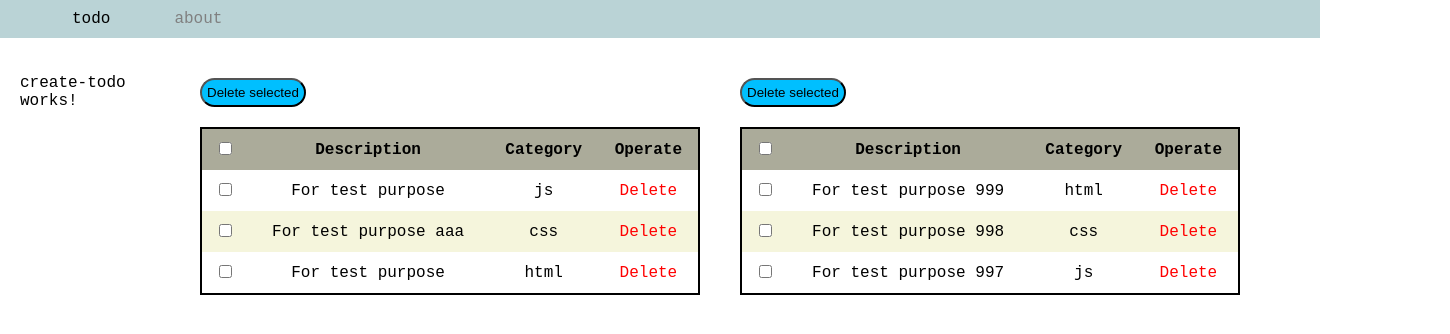
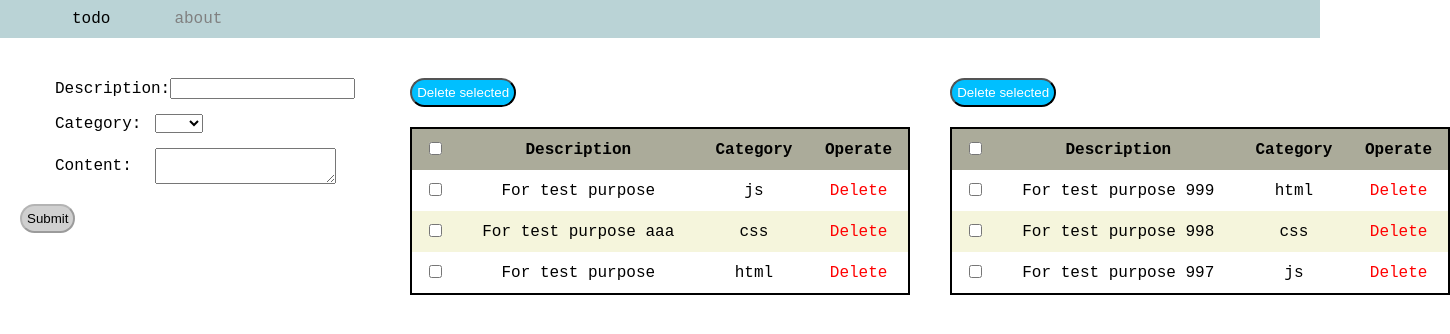
Before and after one commit to liaoshanggang/blog-girl, an Angular app: page /todo in a window 1280 px wide. Shown: the top 334 px of the page, 1450 px wide, since content can reach past the window. Built offline with nearby package versions, Linux system fonts and the light colour scheme.

Commit message:
feat:create todo

```diff
--- a/src/app/app.module.ts
+++ b/src/app/app.module.ts
@@ -10,7 +10,7 @@
 import { AppRoutingModule } from './app.routing.module';
 import { CreateTodoComponent } from './create-todo/create-todo.component';
 import { TodoListComponent } from './todo-list/todo-list.component';
-import { FormsModule} from '@angular/forms';
+import { FormsModule, ReactiveFormsModule } from '@angular/forms';
 import { DetailComponent } from './detail/detail.component';
 import {TodoService} from './providers/todo.service';
 import {CategoryPipe} from './pipes/category.pipe';
@@ -37,7 +37,8 @@
     BrowserModule,
     LayoutModule,
     AppRoutingModule,
-    FormsModule
+    FormsModule,
+    ReactiveFormsModule
   ],
   providers: [TodoService],
   bootstrap: [AppComponent]
--- a/src/app/create-todo/create-todo.component.html
+++ b/src/app/create-todo/create-todo.component.html
@@ -1 +1,28 @@
-<p>create-todo works!</p>
+<form [formGroup]="form">
+  <div class="form-control">
+      <label>Description:</label>
+      <input type="text" formControlName="description">
+  </div>
+  <div *ngIf="description.invalid &&( description.dirty || description.touched)">
+      <div *ngIf="description.getError('required') else lengthInvalidTpl" class="form-error">
+        Please input todo description.
+      </div>
+      <ng-template #lengthInvalidTpl>
+        <div class="form-error">Length must less than 15 characters.</div>
+      </ng-template>
+  </div>
+  <div class="form-control">
+    <label>Category:</label>
+    <select formControlName="category">
+      <option *ngFor="let item of categories" [value]="item.id">{{item.name}}</option>
+    </select>
+  </div>
+  <div *ngIf="category.invalid &&( category.dirty || category.touched)" class="form-error">
+    Please select a category.
+  </div>
+  <div class="form-control">
+    <label>Content:</label>
+    <textarea  formControlName="content"></textarea>
+  </div>
+</form>
+<app-btn [text]="'Submit'" (click$)="submit()" [disabled]="form.invalid"></app-btn>
--- a/src/app/create-todo/create-todo.component.scss
+++ b/src/app/create-todo/create-todo.component.scss
@@ -0,0 +1,18 @@
+form{
+  margin: 20px;
+}
+.form-control {
+  margin: 15px;
+  display: flex;
+  align-items: center;
+}
+
+label {
+  min-width: 100px;
+}
+
+
+.form-error {
+  color: red;
+  margin-left: lem;
+}
--- a/src/app/create-todo/create-todo.component.ts
+++ b/src/app/create-todo/create-todo.component.ts
@@ -1,4 +1,11 @@
-import { Component, OnInit } from '@angular/core';
+import { Component, OnInit, Output, EventEmitter} from '@angular/core';
+import {FormGroup, FormBuilder, AbstractControl, Validators} from '@angular/forms';
+import {Category as Cat, Todo} from '../interface';
+
+interface Category {
+  id: number;
+  name: string;
+}
 
 @Component({
   selector: 'app-create-todo',
@@ -6,10 +13,36 @@
   styleUrls: ['./create-todo.component.scss']
 })
 export class CreateTodoComponent implements OnInit {
+  form: FormGroup;
+  categories: Category[] = [
+    { id : 0, name: Cat[0]},
+    { id : 1, name: Cat[1]},
+    { id : 2, name: Cat[2]},
+  ];
 
-  constructor() { }
+  @Output()
+  create: EventEmitter<Partial<Todo>> = new EventEmitter();
+  constructor(private fb: FormBuilder) { }
 
   ngOnInit() {
+    this.form = this.fb.group({
+      description: ['', [Validators.required, Validators.maxLength(15)]],
+      category: ['', Validators.required],
+      content: ''
+    });
   }
 
+  submit() {
+    console.log(this.form.value);
+    // this.category.value是字符串，隐式类型转换
+    this.create.next({...this.form.value, category: + this.category.value});
+  }
+
+  get description(): AbstractControl {
+    return this.form.get('description');
+  }
+
+  get category(): AbstractControl {
+    return this.form.get('category');
+  }
 }
--- a/src/app/layout/btn/btn.component.html
+++ b/src/app/layout/btn/btn.component.html
@@ -1 +1 @@
-<button (click)="click$.next($event)">{{text}}</button>
+<button (click)="click$.next($event)" [disabled]="disabled">{{text}}</button>
--- a/src/app/layout/btn/btn.component.scss
+++ b/src/app/layout/btn/btn.component.scss
@@ -4,4 +4,11 @@
   background: deepskyblue;
   cursor: pointer;
   margin-bottom: 20px;
+  color: #fff;
 }
+
+button:disabled {
+  background-color: rgba(100,100,100,.3);
+  color: black;
+  cursor: initial;
+}
--- a/src/app/layout/btn/btn.component.ts
+++ b/src/app/layout/btn/btn.component.ts
@@ -10,6 +10,9 @@
   @Input()
   text: string;
 
+  @Input()
+  disabled = false;
+
   @Output()
   click$: EventEmitter<any> = new EventEmitter();
   constructor() { }
--- a/src/app/providers/todo.service.ts
+++ b/src/app/providers/todo.service.ts
@@ -25,4 +25,11 @@
   getTodo(id: number): Todo {
     return this.data.find(item => item.id === id);
   }
+
+  addTodo(todo: Partial<Todo>): Todo[] {
+    const id = parseInt(Math.random() * 1000000 + '', 10);
+    const newTodo = { ...todo, id} as Todo;
+    this.data = [...this.data, newTodo];
+    return this.data;
+  }
 }
--- a/src/app/todo/todo.component.html
+++ b/src/app/todo/todo.component.html
@@ -1,3 +1,3 @@
-<app-create-todo></app-create-todo>
+<app-create-todo (create)="add($event)"></app-create-todo>
 <app-todo-list [todos]="todoList" (delete)="delete($event)"></app-todo-list>
 <app-todo-list [todos]="todoList2" (delete)="delete2($event)"></app-todo-list>
--- a/src/app/todo/todo.component.ts
+++ b/src/app/todo/todo.component.ts
@@ -31,4 +31,8 @@
     // this.todoList = this.todoList.filter(item => ids.indexOf(item.id) === -1);
     this.todoList2 = this.todoList2.filter(item => ids.indexOf(item.id) === -1);
   }
+
+  add(data: Partial<Todo>) {
+    this.todoList = this.todoService.addTodo(data);
+  }
 }
```
